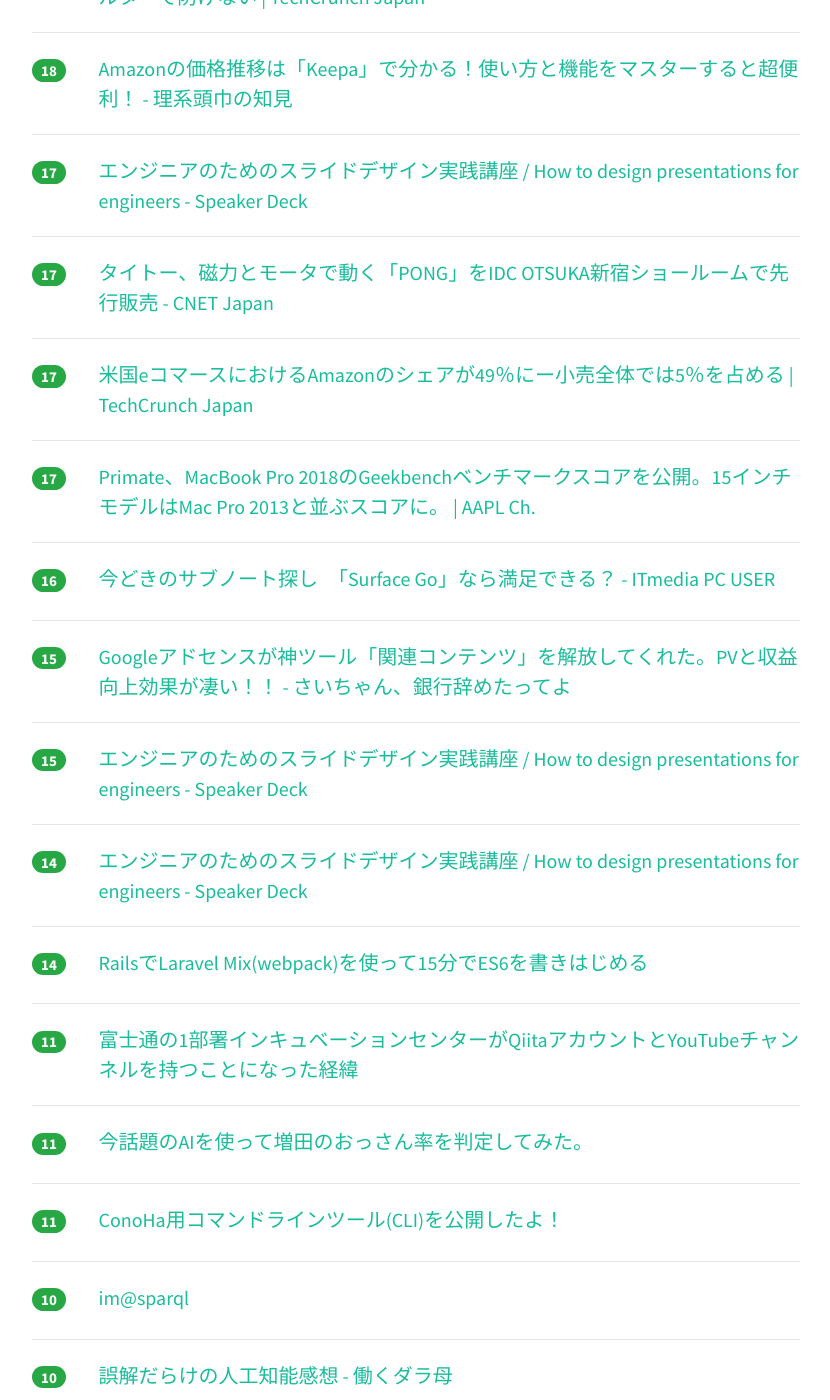
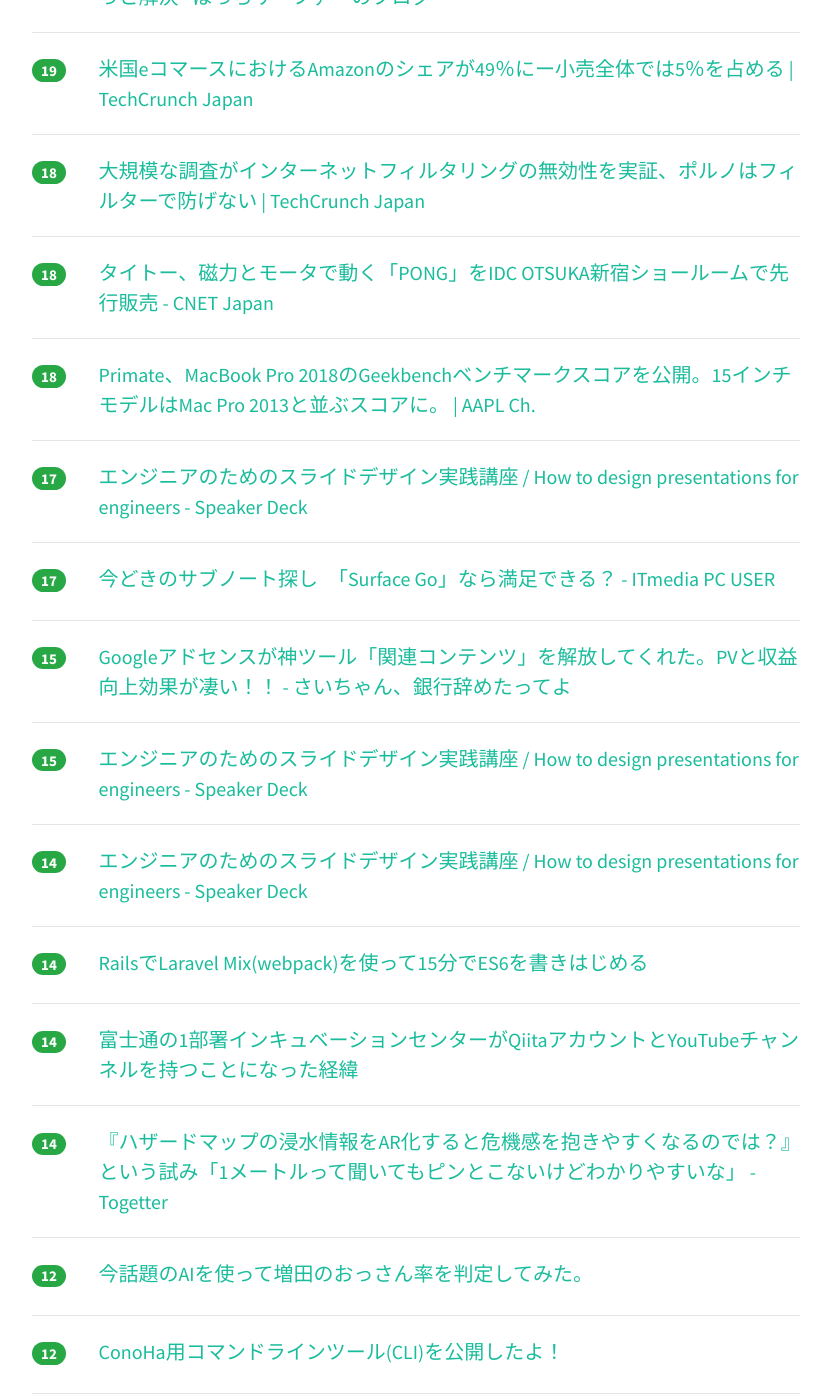
Before and after one commit to yatta47/hatena-matome-site, a Jekyll site: the page built from _posts/2018-07-15-hatena.md, in a window 1280 px wide and 1400 px high, scrolled down 2115 px. Shown: the whole window, without its empty margins (224-1054 px from the left). Built offline with Jekyll 4.4.1, drawn with Linux system fonts in a browser that asks for light colours; nearby versions of some CDN libraries; some of the changed text lies outside the part shown.

Commit message:
Updated 2018-07-15

```diff
--- a/_posts/2018-07-15-hatena.md
+++ b/_posts/2018-07-15-hatena.md
@@ -1,49 +1,54 @@
 ---
 layout: post
 title:  "2018-07-15 はてぶIT"
-date:   2018-07-15 19:02:14
+date:   2018-07-15 20:01:12
 tags: [it-hotentry]
 ---
-54 件のデータあり
+55 件のデータあり
 
 <hr><div class="row">
-<div class="col-1"><span class="badge badge-pill badge-success h2">232</span></div>
+<div class="col-1"><span class="badge badge-pill badge-success h2">254</span></div>
+<div class="col-11"><a href='http://www.itmedia.co.jp/news/articles/1807/15/news004.html' target='_blank'>「エモい」は「外来語形容詞四天王」になれるか？　日本語研究者の熱視線 - ITmedia NEWS</a></div>
+</div>
+<hr>
+<div class="row">
+<div class="col-1"><span class="badge badge-pill badge-success h2">253</span></div>
 <div class="col-11"><a href='https://iphone-mania.jp/news-218851/' target='_blank'>ナショナル・ジオグラフィックが選んだ美しすぎる写真、壁紙用に無料公開 - iPhone Mania</a></div>
 </div>
 <hr>
 <div class="row">
-<div class="col-1"><span class="badge badge-pill badge-success h2">232</span></div>
-<div class="col-11"><a href='http://www.itmedia.co.jp/news/articles/1807/15/news004.html' target='_blank'>「エモい」は「外来語形容詞四天王」になれるか？　日本語研究者の熱視線 - ITmedia NEWS</a></div>
-</div>
-<hr>
-<div class="row">
-<div class="col-1"><span class="badge badge-pill badge-success h2">176</span></div>
+<div class="col-1"><span class="badge badge-pill badge-success h2">188</span></div>
 <div class="col-11"><a href='https://iktakahiro.hatenablog.com/entry/2018/07/12/192213' target='_blank'>スクラム向けプロジェクトマネジメントツールを比較した結果 Zube.io を推してみる - Witch on the Other Shore</a></div>
 </div>
 <hr>
 <div class="row">
-<div class="col-1"><span class="badge badge-pill badge-success h2">145</span></div>
+<div class="col-1"><span class="badge badge-pill badge-success h2">153</span></div>
 <div class="col-11"><a href='https://lifehacking.jp/2018/07/ux-writing/' target='_blank'>ユーザーを導く言葉をデザインする「UXライティング」という考え方 | Lifehacking.jp</a></div>
 </div>
 <hr>
 <div class="row">
-<div class="col-1"><span class="badge badge-pill badge-success h2">75</span></div>
+<div class="col-1"><span class="badge badge-pill badge-success h2">87</span></div>
 <div class="col-11"><a href='http://karapaia.com/archives/52262263.html' target='_blank'>犯罪を犯す前に危険人物を発見し、人相から政治思想・性的傾向・知能指数まで検出できるAI搭載防犯カメラ : カラパイア</a></div>
 </div>
 <hr>
 <div class="row">
-<div class="col-1"><span class="badge badge-pill badge-success h2">36</span></div>
+<div class="col-1"><span class="badge badge-pill badge-success h2">38</span></div>
 <div class="col-11"><a href='https://gigazine.net/news/20180714-markdown-new-tab/' target='_blank'>Markdownをブラウザ上で書けてしまうChrome用アドオン「Markdown New Tab」を使ってみた - GIGAZINE</a></div>
 </div>
 <hr>
 <div class="row">
-<div class="col-1"><span class="badge badge-pill badge-success h2">34</span></div>
+<div class="col-1"><span class="badge badge-pill badge-success h2">35</span></div>
 <div class="col-11"><a href='https://qiita.com/akatsukaha/items/8205d731d40bf694ce9c' target='_blank'>Data Scientist Cheat Sheets</a></div>
 </div>
 <hr>
 <div class="row">
-<div class="col-1"><span class="badge badge-pill badge-success h2">31</span></div>
+<div class="col-1"><span class="badge badge-pill badge-success h2">33</span></div>
 <div class="col-11"><a href='https://github.com/aozorabunko/aozorabunko' target='_blank'>aozorabunko/aozorabunko · GitHub</a></div>
+</div>
+<hr>
+<div class="row">
+<div class="col-1"><span class="badge badge-pill badge-success h2">32</span></div>
+<div class="col-11"><a href='https://niconare.nicovideo.jp/watch/kn3225' target='_blank'>「ふつうのPHP」がpixivになるまで #phpkansai / 黒點 さん - ニコナレ</a></div>
 </div>
 <hr>
 <div class="row">
@@ -52,8 +57,8 @@ tags: [it-hotentry]
 </div>
 <hr>
 <div class="row">
-<div class="col-1"><span class="badge badge-pill badge-success h2">30</span></div>
-<div class="col-11"><a href='https://niconare.nicovideo.jp/watch/kn3225' target='_blank'>「ふつうのPHP」がpixivになるまで #phpkansai / 黒點 さん - ニコナレ</a></div>
+<div class="col-1"><span class="badge badge-pill badge-success h2">29</span></div>
+<div class="col-11"><a href='https://poupe.hatenadiary.jp/entry/2018/07/14/%E8%AA%A4%E8%A7%A3%E3%81%A0%E3%82%89%E3%81%91%E3%81%AE%E4%BA%BA%E5%B7%A5%E7%9F%A5%E8%83%BD%E6%84%9F%E6%83%B3' target='_blank'>誤解だらけの人工知能感想 - 働くダラ母</a></div>
 </div>
 <hr>
 <div class="row">
@@ -72,18 +77,18 @@ tags: [it-hotentry]
 </div>
 <hr>
 <div class="row">
-<div class="col-1"><span class="badge badge-pill badge-success h2">25</span></div>
-<div class="col-11"><a href='https://poupe.hatenadiary.jp/entry/2018/07/14/%E8%AA%A4%E8%A7%A3%E3%81%A0%E3%82%89%E3%81%91%E3%81%AE%E4%BA%BA%E5%B7%A5%E7%9F%A5%E8%83%BD%E6%84%9F%E6%83%B3' target='_blank'>誤解だらけの人工知能感想 - 働くダラ母</a></div>
-</div>
-<hr>
-<div class="row">
-<div class="col-1"><span class="badge badge-pill badge-success h2">21</span></div>
+<div class="col-1"><span class="badge badge-pill badge-success h2">22</span></div>
 <div class="col-11"><a href='http://www.atmarkit.co.jp/ait/articles/1807/13/news016.html' target='_blank'>アプリ開発者とインフラ技術者間のSRE的なコミュニケーション改善に役立つインフラ基盤とは (1/3)：SREの考え方で“運用”を変えるインフラ基盤 大解剖（3） - ＠IT</a></div>
 </div>
 <hr>
 <div class="row">
 <div class="col-1"><span class="badge badge-pill badge-success h2">20</span></div>
 <div class="col-11"><a href='http://blogs.itmedia.co.jp/yasusasaki/2018/07/all-turtles.html' target='_blank'>ウェブ事業（サービス）の成果を分ける、UXライティングの重要性：平凡でもフルーツでもなく、、、：オルタナティブ・ブログ</a></div>
+</div>
+<hr>
+<div class="row">
+<div class="col-1"><span class="badge badge-pill badge-success h2">20</span></div>
+<div class="col-11"><a href='https://www.rikei-zukin.com/entry/2018/07/14/180000' target='_blank'>Amazonの価格推移は「Keepa」で分かる！使い方と機能をマスターすると超便利！ - 理系頭巾の知見</a></div>
 </div>
 <hr>
 <div class="row">
@@ -97,13 +102,23 @@ tags: [it-hotentry]
 </div>
 <hr>
 <div class="row">
+<div class="col-1"><span class="badge badge-pill badge-success h2">19</span></div>
+<div class="col-11"><a href='https://jp.techcrunch.com/2018/07/15/2018-07-13-amazons-share-of-the-us-e-commerce-market-is-now-49-or-5-of-all-retail-spend/' target='_blank'>米国eコマースにおけるAmazonのシェアが49％にー小売全体では5％を占める | TechCrunch Japan</a></div>
+</div>
+<hr>
+<div class="row">
 <div class="col-1"><span class="badge badge-pill badge-success h2">18</span></div>
 <div class="col-11"><a href='https://jp.techcrunch.com/2018/07/14/2018-07-13-researchers-find-that-filters-dont-prevent-porn/' target='_blank'>大規模な調査がインターネットフィルタリングの無効性を実証、ポルノはフィルターで防げない | TechCrunch Japan</a></div>
 </div>
 <hr>
 <div class="row">
 <div class="col-1"><span class="badge badge-pill badge-success h2">18</span></div>
-<div class="col-11"><a href='https://www.rikei-zukin.com/entry/2018/07/14/180000' target='_blank'>Amazonの価格推移は「Keepa」で分かる！使い方と機能をマスターすると超便利！ - 理系頭巾の知見</a></div>
+<div class="col-11"><a href='https://japan.cnet.com/article/35122489/' target='_blank'>タイトー、磁力とモータで動く「PONG」をIDC OTSUKA新宿ショールームで先行販売 - CNET Japan</a></div>
+</div>
+<hr>
+<div class="row">
+<div class="col-1"><span class="badge badge-pill badge-success h2">18</span></div>
+<div class="col-11"><a href='https://applech2.com/archives/20180714-macbook-pro-2018-geekbench.html' target='_blank'>Primate、MacBook Pro 2018のGeekbenchベンチマークスコアを公開。15インチモデルはMac Pro 2013と並ぶスコアに。 | AAPL Ch.</a></div>
 </div>
 <hr>
 <div class="row">
@@ -113,21 +128,6 @@ tags: [it-hotentry]
 <hr>
 <div class="row">
 <div class="col-1"><span class="badge badge-pill badge-success h2">17</span></div>
-<div class="col-11"><a href='https://japan.cnet.com/article/35122489/' target='_blank'>タイトー、磁力とモータで動く「PONG」をIDC OTSUKA新宿ショールームで先行販売 - CNET Japan</a></div>
-</div>
-<hr>
-<div class="row">
-<div class="col-1"><span class="badge badge-pill badge-success h2">17</span></div>
-<div class="col-11"><a href='https://jp.techcrunch.com/2018/07/15/2018-07-13-amazons-share-of-the-us-e-commerce-market-is-now-49-or-5-of-all-retail-spend/' target='_blank'>米国eコマースにおけるAmazonのシェアが49％にー小売全体では5％を占める | TechCrunch Japan</a></div>
-</div>
-<hr>
-<div class="row">
-<div class="col-1"><span class="badge badge-pill badge-success h2">17</span></div>
-<div class="col-11"><a href='https://applech2.com/archives/20180714-macbook-pro-2018-geekbench.html' target='_blank'>Primate、MacBook Pro 2018のGeekbenchベンチマークスコアを公開。15インチモデルはMac Pro 2013と並ぶスコアに。 | AAPL Ch.</a></div>
-</div>
-<hr>
-<div class="row">
-<div class="col-1"><span class="badge badge-pill badge-success h2">16</span></div>
 <div class="col-11"><a href='http://www.itmedia.co.jp/pcuser/articles/1807/15/news015.html' target='_blank'>今どきのサブノート探し　「Surface Go」なら満足できる？ - ITmedia PC USER</a></div>
 </div>
 <hr>
@@ -152,28 +152,38 @@ tags: [it-hotentry]
 </div>
 <hr>
 <div class="row">
-<div class="col-1"><span class="badge badge-pill badge-success h2">11</span></div>
+<div class="col-1"><span class="badge badge-pill badge-success h2">14</span></div>
 <div class="col-11"><a href='https://qiita.com/Fujitsu_IncubationCenter/items/241571dc04dabd739b73' target='_blank'>富士通の1部署インキュベーションセンターがQiitaアカウントとYouTubeチャンネルを持つことになった経緯</a></div>
 </div>
 <hr>
 <div class="row">
-<div class="col-1"><span class="badge badge-pill badge-success h2">11</span></div>
+<div class="col-1"><span class="badge badge-pill badge-success h2">14</span></div>
+<div class="col-11"><a href='https://togetter.com/li/1247021' target='_blank'>『ハザードマップの浸水情報をAR化すると危機感を抱きやすくなるのでは？』という試み「1メートルって聞いてもピンとこないけどわかりやすいな」 - Togetter</a></div>
+</div>
+<hr>
+<div class="row">
+<div class="col-1"><span class="badge badge-pill badge-success h2">12</span></div>
 <div class="col-11"><a href='https://anond.hatelabo.jp/20180714173840' target='_blank'>今話題のAIを使って増田のおっさん率を判定してみた。</a></div>
 </div>
 <hr>
 <div class="row">
+<div class="col-1"><span class="badge badge-pill badge-success h2">12</span></div>
+<div class="col-11"><a href='https://qiita.com/issy_s16/items/964dd9430fe29710013b' target='_blank'>ConoHa用コマンドラインツール(CLI)を公開したよ！</a></div>
+</div>
+<hr>
+<div class="row">
 <div class="col-1"><span class="badge badge-pill badge-success h2">11</span></div>
-<div class="col-11"><a href='https://qiita.com/issy_s16/items/964dd9430fe29710013b' target='_blank'>ConoHa用コマンドラインツール(CLI)を公開したよ！</a></div>
+<div class="col-11"><a href='http://karapaia.com/archives/52262365.html' target='_blank'>ディズニー映画のキャラクターの動きを現実世界で再現する人型ロボット「スティックマン」がさらに進化 : カラパイア</a></div>
+</div>
+<hr>
+<div class="row">
+<div class="col-1"><span class="badge badge-pill badge-success h2">11</span></div>
+<div class="col-11"><a href='https://ift.tt/2Jor1ru' target='_blank'>誤解だらけの人工知能感想 - 働くダラ母</a></div>
 </div>
 <hr>
 <div class="row">
 <div class="col-1"><span class="badge badge-pill badge-success h2">10</span></div>
 <div class="col-11"><a href='https://sparql.crssnky.xyz/imas/' target='_blank'>im@sparql</a></div>
-</div>
-<hr>
-<div class="row">
-<div class="col-1"><span class="badge badge-pill badge-success h2">10</span></div>
-<div class="col-11"><a href='https://ift.tt/2Jor1ru' target='_blank'>誤解だらけの人工知能感想 - 働くダラ母</a></div>
 </div>
 <hr>
 <div class="row">
@@ -187,6 +197,11 @@ tags: [it-hotentry]
 </div>
 <hr>
 <div class="row">
+<div class="col-1"><span class="badge badge-pill badge-success h2">10</span></div>
+<div class="col-11"><a href='https://qiita.com/Fujitsu_IncubationCenter/items/111223ddbe01a23f9d68' target='_blank'>「脳波でうごくVTuber」の作り方</a></div>
+</div>
+<hr>
+<div class="row">
 <div class="col-1"><span class="badge badge-pill badge-success h2">9</span></div>
 <div class="col-11"><a href='https://ift.tt/2JnWrOG' target='_blank'>フロントエンドエンジニアが伝えたい最近の事情 - Speaker Deck</a></div>
 </div>
@@ -194,11 +209,6 @@ tags: [it-hotentry]
 <div class="row">
 <div class="col-1"><span class="badge badge-pill badge-success h2">9</span></div>
 <div class="col-11"><a href='https://ift.tt/2NQkdGH' target='_blank'>マーケティング用語としてのAIは何を意味しているか</a></div>
-</div>
-<hr>
-<div class="row">
-<div class="col-1"><span class="badge badge-pill badge-success h2">9</span></div>
-<div class="col-11"><a href='http://karapaia.com/archives/52262365.html' target='_blank'>ディズニー映画のキャラクターの動きを現実世界で再現する人型ロボット「スティックマン」がさらに進化 : カラパイア</a></div>
 </div>
 <hr>
 <div class="row">
@@ -232,13 +242,18 @@ tags: [it-hotentry]
 </div>
 <hr>
 <div class="row">
-<div class="col-1"><span class="badge badge-pill badge-success h2">6</span></div>
-<div class="col-11"><a href='https://kitak.hatenablog.jp/entry/2018/07/14/173323' target='_blank'>Nuxt.js で Vuex の結合テストを書く方法を考えた - kitak's blog</a></div>
+<div class="col-1"><span class="badge badge-pill badge-success h2">7</span></div>
+<div class="col-11"><a href='https://note.mu/daikawai/n/n3e8d4ca176b2' target='_blank'>Google Analyticsをわかりやすくまとめている動画を4つ集めてみた｜Dai｜note</a></div>
 </div>
 <hr>
 <div class="row">
 <div class="col-1"><span class="badge badge-pill badge-success h2">6</span></div>
-<div class="col-11"><a href='https://qiita.com/Fujitsu_IncubationCenter/items/111223ddbe01a23f9d68' target='_blank'>「脳波でうごくVTuber」の作り方</a></div>
+<div class="col-11"><a href='https://qiita.com/shisama/items/d2b06a7a8ef28f9e216f' target='_blank'>Microを使ってReactのSSRをする</a></div>
+</div>
+<hr>
+<div class="row">
+<div class="col-1"><span class="badge badge-pill badge-success h2">6</span></div>
+<div class="col-11"><a href='https://kitak.hatenablog.jp/entry/2018/07/14/173323' target='_blank'>Nuxt.js で Vuex の結合テストを書く方法を考えた - kitak's blog</a></div>
 </div>
 <hr>
 <div class="row">
@@ -253,7 +268,7 @@ tags: [it-hotentry]
 <hr>
 <div class="row">
 <div class="col-1"><span class="badge badge-pill badge-success h2">5</span></div>
-<div class="col-11"><a href='https://qiita.com/shisama/items/d2b06a7a8ef28f9e216f' target='_blank'>Microを使ってReactのSSRをする</a></div>
+<div class="col-11"><a href='http://ai-topics.com/ai-kokorozu/' target='_blank'>AI養命酒：「もう応募した？」Googleアシスタント搭載【スマートスピーカー】誕生！ 創業416年老舗企業IoT事業に参入か！？ │ 【AI】人工知能ムスメは独身男の夢を見るか？</a></div>
 </div>
 <hr>
 <div class="row">
@@ -263,16 +278,6 @@ tags: [it-hotentry]
 <hr>
 <div class="row">
 <div class="col-1"><span class="badge badge-pill badge-success h2">4</span></div>
-<div class="col-11"><a href='http://ai-topics.com/ai-kokorozu/' target='_blank'>AI養命酒：「もう応募した？」Googleアシスタント搭載【スマートスピーカー】誕生！ 創業416年老舗企業IoT事業に参入か！？ │ 【AI】人工知能ムスメは独身男の夢を見るか？</a></div>
-</div>
-<hr>
-<div class="row">
-<div class="col-1"><span class="badge badge-pill badge-success h2">4</span></div>
 <div class="col-11"><a href='http://natgeo.nikkeibp.co.jp/atcl/photo/18/070200175/' target='_blank'>トラベル写真賞、日本人写真家がグランプリ　写真23点 | ナショナルジオグラフィック日本版サイト</a></div>
 </div>
 <hr>
-<div class="row">
-<div class="col-1"><span class="badge badge-pill badge-success h2">3</span></div>
-<div class="col-11"><a href='https://togetter.com/li/1247021' target='_blank'>『ハザードマップの浸水情報をAR化すると危機感を抱きやすくなるのでは？』という試み「1メートルって聞いてもピンとこないけどわかりやすいな」 - Togetter</a></div>
-</div>
-<hr>
```
